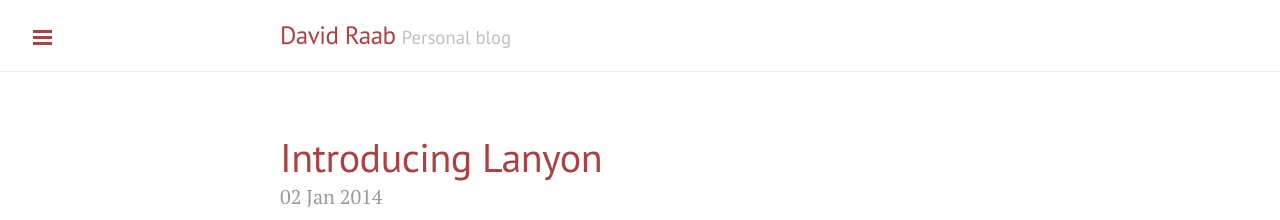
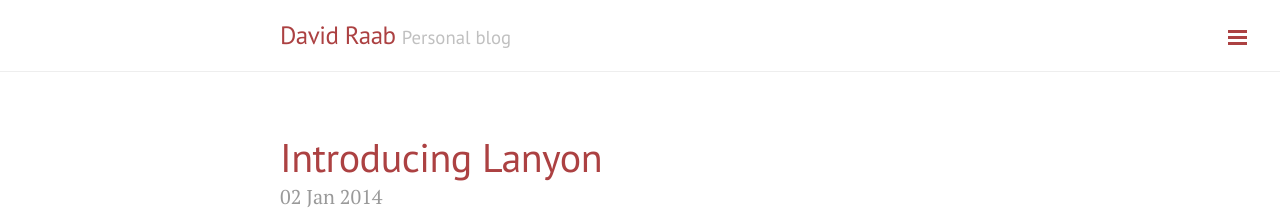
Before and after one commit to draab/draab.github.io, a Jekyll site: the page built from index.html, in a window 1280 px wide. Shown: the top 220 px of the page. Built offline with Jekyll 4.4.1, drawn with Linux system fonts in a browser that asks for light colours; Markdown is read by kramdown in place of the engine named in the settings; the list of posts is cut into pages by our own code.

Commit message:
moved sidebar
also made it visible all the time

```diff
--- a/404.html
+++ b/404.html
@@ -6,5 +6,5 @@ permalink: 404.html
 
 <div class="page">
   <h1 class="page-title">404: Page not found</h1>
-  <p class="lead">Sorry, we've misplaced that URL or it's pointing to something that doesn't exist. <a href="{{ site.baseurl }}">Head back home</a> to try finding it again.</p>
+  <p class="lead">Sorry, I must have done goofed in the process of making this site. I promise that this should be a rare occurance unless I am feeling particularly lazy. <a href="{{ site.baseurl }}">Head back home</a> to try finding it again.</p>
 </div>
--- a/_layouts/default.html
+++ b/_layouts/default.html
@@ -3,7 +3,7 @@
 
   {% include head.html %}
 
-  <body class="theme-base-08">
+  <body class="theme-base-08 layout-reverse sidebar-overlay">
 
     {% include sidebar.html %}
 
```
